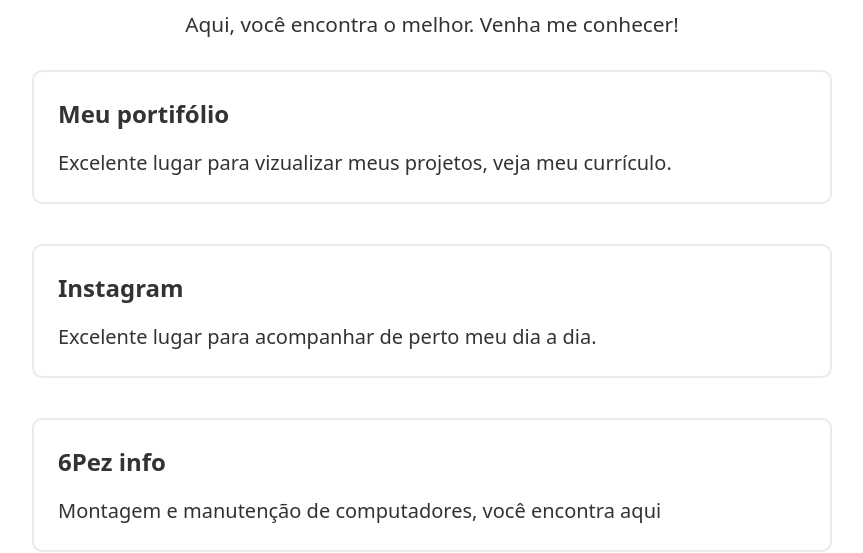
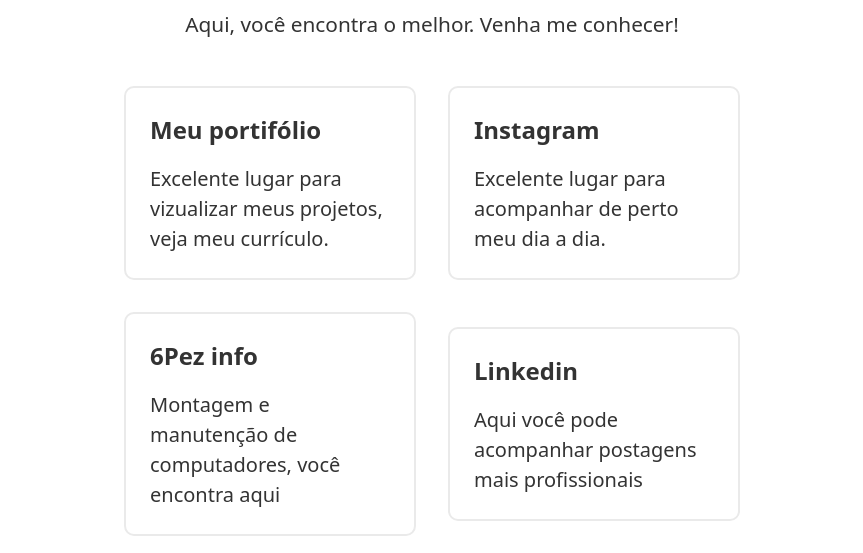
Before and after one commit to paulo-c-f-g/my-yourself, a plain HTML site: page index.html in a window 1280 px wide. Shown: the part 250-803 px from the top of the page, without its empty margins (208-1071 px from the left). Drawn offline with Linux system fonts and the light colour scheme.

Commit message:
responsive content links

```diff
--- a/css/content.css
+++ b/css/content.css
@@ -40,12 +40,11 @@
 
 .content__link-container {
     display: flex;
+    flex-direction: row;
     flex-wrap: wrap;
     align-items: center;
-    width: 100%;
     text-align: center;
     max-width: 800px;
-    row-gap: 40px;
 }
 
 .content__link {
@@ -62,6 +61,7 @@
     flex-basis: 100%;
     text-align: left;
     padding: 1.5rem;
+    margin: 1rem;
 }
 
 .content__link-text{
@@ -76,3 +76,17 @@
     font-weight: 600;
     margin: 0 0 1rem;
 }
+
+@media (min-width: 700px){
+
+    .content__link-container {
+        flex-wrap: wrap;
+        justify-content: center;
+
+    }
+    .content__link--box {
+        flex-basis: 30%;
+
+    }
+
+}
```
